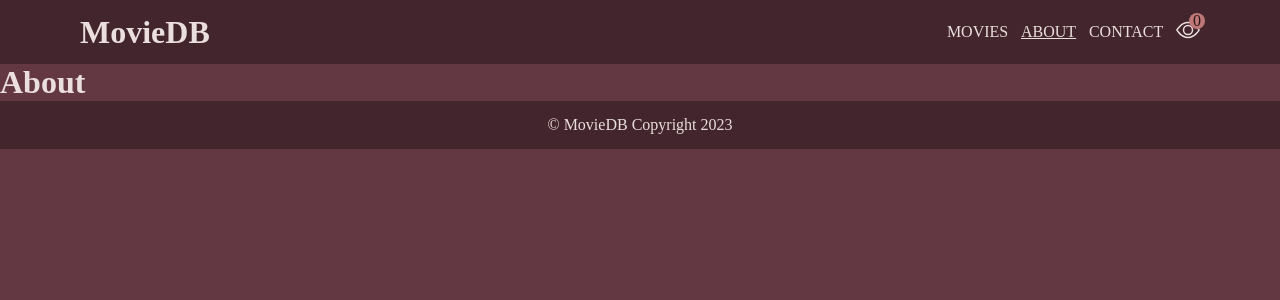
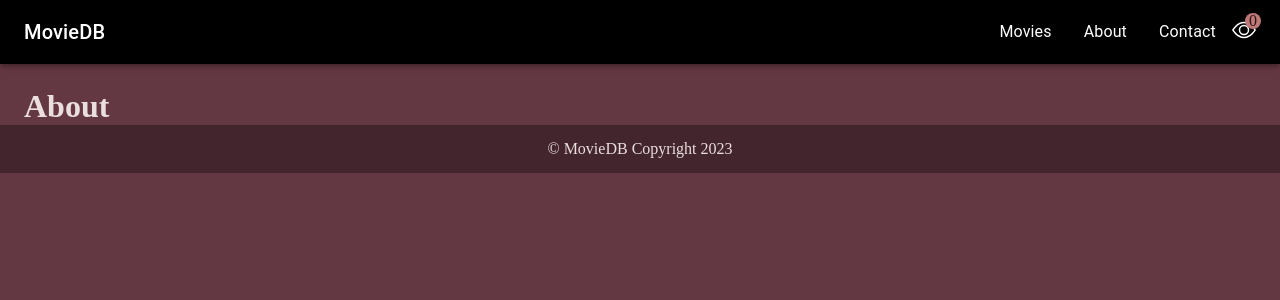
Before and after one commit to thereselinden/movieDB, a React (Vite) app: page /about in a window 1280 px wide. Shown: the top 300 px of the page. Built offline with nearby package versions, Linux system fonts and the light colour scheme.

Commit message:
added material ui components

```diff
--- a/src/components/FilterDropDown/FilterDropDown.jsx
+++ b/src/components/FilterDropDown/FilterDropDown.jsx
@@ -1,24 +1,46 @@
-import { useEffect, useState } from 'react';
+import Box from '@mui/material/Box';
+import InputLabel from '@mui/material/InputLabel';
+import MenuItem from '@mui/material/MenuItem';
+import FormControl from '@mui/material/FormControl';
+import Select from '@mui/material/Select';
+
 import './filterDropDown.css';
 
 const FilterDropDown = ({ filter, setFilter }) => {
-  // tidigare props handleFilterChange
-  // const [category, setCategory] = useState('popular');
-
-  // useEffect(() => {
-  //   handleFilterChange(category);
-  // }, [category, handleFilterChange]);
-
   return (
-    // <select value={category} onChange={e => setCategory(e.target.value)}>
-    <select
-      value={filter}
-      onChange={e => setFilter({ filter: e.target.value })}
-    >
-      <option value="popular">Popular</option>
-      <option value="top_rated">Top Rated</option>
-      <option value="upcoming">Upcoming</option>
-    </select>
+    <Box sx={{ minWidth: 120, textAlign: { xs: 'center', sm: 'left' } }}>
+      <FormControl>
+        <InputLabel id="category-label" sx={{ color: 'white' }}>
+          Category
+        </InputLabel>
+        <Select
+          sx={{
+            color: 'white',
+            '.MuiOutlinedInput-notchedOutline': {
+              borderColor: 'rgba(228, 219, 233, 0.25)',
+            },
+            '&.Mui-focused .MuiOutlinedInput-notchedOutline': {
+              borderColor: 'rgba(228, 219, 233, 0.25)',
+            },
+            '&:hover .MuiOutlinedInput-notchedOutline': {
+              borderColor: 'rgba(228, 219, 233, 0.25)',
+            },
+            '.MuiSvgIcon-root ': {
+              fill: 'white !important',
+            },
+          }}
+          labelId="category-label"
+          id="demo-simple-select"
+          value={filter}
+          label="Category"
+          onChange={e => setFilter({ filter: e.target.value })}
+        >
+          <MenuItem value={'popular'}>Popular</MenuItem>
+          <MenuItem value={'top_rated'}>Top Rated</MenuItem>
+          <MenuItem value={'upcoming'}>Upcoming</MenuItem>
+        </Select>
+      </FormControl>
+    </Box>
   );
 };
 
--- a/src/components/Header/Header.jsx
+++ b/src/components/Header/Header.jsx
@@ -1,22 +1,105 @@
-import { NavLink } from 'react-router-dom';
+import { NavLink, Link } from 'react-router-dom';
+import { useState } from 'react';
 import NavLinks from '../NavLinks/NavLinks';
 import MyMovies from '../MyMovies/MyMovies';
 
-import './header.css';
+import AppBar from '@mui/material/AppBar';
+import Box from '@mui/material/Box';
+import Divider from '@mui/material/Divider';
+import Drawer from '@mui/material/Drawer';
+import List from '@mui/material/List';
+import ListItem from '@mui/material/ListItem';
+import ListItemButton from '@mui/material/ListItemButton';
+import ListItemText from '@mui/material/ListItemText';
+import Toolbar from '@mui/material/Toolbar';
+import Typography from '@mui/material/Typography';
 
-const Header = () => {
+//import './header.css';
+
+const Header = props => {
+  const { window } = props;
+
+  const drawerWidth = 240;
+  const navItems = [
+    { name: 'Movies', to: '/' },
+    { name: 'About', to: 'about' },
+    { name: 'Contact', to: 'contact' },
+  ];
+
+  const [mobileOpen, setMobileOpen] = useState(false);
+
+  const handleDrawerToggle = () => {
+    setMobileOpen(prevState => !prevState);
+  };
+
+  const drawer = (
+    <Box onClick={handleDrawerToggle} sx={{ textAlign: 'center' }}>
+      <Typography variant="h6" sx={{ my: 2 }}>
+        Movie<span>DB</span>
+      </Typography>
+      <Divider sx={{ color: '#767070' }} />
+      <List>
+        {navItems.map(item => (
+          <Link to={item.to} key={item.name}>
+            <ListItem disablePadding>
+              <ListItemButton sx={{ textAlign: 'center' }}>
+                <ListItemText primary={item.name} />
+              </ListItemButton>
+            </ListItem>
+          </Link>
+        ))}
+      </List>
+    </Box>
+  );
+
+  const container =
+    window !== undefined ? () => window().document.body : undefined;
   return (
-    <header>
-      <h1>
-        <NavLink to="/">
-          Movie<span>DB</span>
-        </NavLink>
-      </h1>
-      <div>
-        <NavLinks />
-        <MyMovies />
-      </div>
-    </header>
+    <>
+      <Box sx={{ display: 'flex' }} component="header">
+        <AppBar component="nav" sx={{ backgroundColor: '#000000' }}>
+          <Toolbar>
+            <Typography
+              variant="h6"
+              component="div"
+              sx={{ flexGrow: 1, display: { xs: 'block' } }}
+            >
+              <Link to="/">
+                Movie<span>DB</span>
+              </Link>
+            </Typography>
+
+            <NavLinks
+              handleDrawerToggle={handleDrawerToggle}
+              navItems={navItems}
+            />
+
+            <MyMovies />
+          </Toolbar>
+        </AppBar>
+        <Box component="nav">
+          <Drawer
+            container={container}
+            variant="temporary"
+            open={mobileOpen}
+            onClose={handleDrawerToggle}
+            ModalProps={{
+              keepMounted: true, // Better open performance on mobile.
+            }}
+            anchor="right"
+            sx={{
+              display: { xs: 'block', sm: 'none' },
+              '& .MuiDrawer-paper': {
+                boxSizing: 'border-box',
+                width: drawerWidth,
+              },
+            }}
+          >
+            {drawer}
+          </Drawer>
+        </Box>
+      </Box>
+    </>
   );
 };
 
--- a/src/components/Main/Main.jsx
+++ b/src/components/Main/Main.jsx
@@ -5,12 +5,18 @@ import About from '../../pages/About/About';
 import Contact from '../../pages/Contact/Contact';
 import Actor from '../../pages/Actor/Actor';
 
+import Box from '@mui/material/Box';
+import Toolbar from '@mui/material/Toolbar';
+
 import './main.css';
 import NotFound from '../NotFound/NotFound';
 
 const Main = () => {
   return (
-    <main>
+    // <main>
+    <Box component="main" sx={{ px: { sm: 3 }, pt: 3 }}>
+      <Toolbar />
+
       <Routes>
         <Route path="/" element={<MovieList />} />
         <Route path=":id" element={<MovieDetails />} />
@@ -19,7 +25,8 @@ const Main = () => {
         <Route path="actor/:id" element={<Actor />} />
         <Route path="*" element={<NotFound />} />
       </Routes>
-    </main>
+    </Box>
+    // </main>
   );
 };
 
--- a/src/components/MovieCard/MovieCard.jsx
+++ b/src/components/MovieCard/MovieCard.jsx
@@ -1,23 +1,59 @@
 import { AiTwotoneStar } from 'react-icons/ai';
 import { Link } from 'react-router-dom';
+
+import ImageList from '@mui/material/ImageList';
+import ImageListItem from '@mui/material/ImageListItem';
+import ImageListItemBar from '@mui/material/ImageListItemBar';
+import ListSubheader from '@mui/material/ListSubheader';
+import IconButton from '@mui/material/IconButton';
+import InfoIcon from '@mui/icons-material/Info';
+import Rating from '@mui/material/Rating';
+import StarIcon from '@mui/icons-material/Star';
+import StarBorder from '@mui/icons-material/Star';
+import FavoriteBorderIcon from '@mui/icons-material/FavoriteBorder';
+
 import MarkAsSeenBtn from '../MarkAsSeenBtn/MarkAsSeenBtn';
 import './moviecard.css';
+import { useState } from 'react';
 
 const MovieCard = ({ movie }) => {
   const imgUrl = 'https://image.tmdb.org/t/p/w500/';
   return (
-    <article>
+    <>
       <Link to={movie.id.toString()}>
-        <img src={imgUrl + movie.poster_path} alt={movie.title} />
-        <div>
-          <h3>{movie.title}</h3>
-          <p>
-            <AiTwotoneStar /> <span>{movie.vote_average}</span>
-          </p>
-          <MarkAsSeenBtn />
-        </div>
+        <ImageListItem component="div">
+          <img
+            src={imgUrl + movie.poster_path}
+            srcSet={`${imgUrl}${movie.poster_path}`}
+            alt={movie.title}
+            loading="lazy"
+          />
+          <ImageListItemBar
+            title={movie.title}
+            subtitle={
+              <Rating
+                name="half-rating-read"
+                defaultValue={movie.vote_average}
+                precision={0.5}
+                max={10}
+                readOnly
+                emptyIcon={
+                  <StarBorder style={{ opacity: 1 }} fontSize="inherit" />
+                }
+              />
+            }
+            actionIcon={
+              <IconButton
+                sx={{ color: 'rgba(255, 255, 255, 0.9)' }}
+                aria-label="mark movie as seen"
+              >
+                <MarkAsSeenBtn />
+              </IconButton>
+            }
+          />
+        </ImageListItem>
       </Link>
-    </article>
+    </>
   );
 };
 
--- a/src/components/NavLinks/NavLinks.jsx
+++ b/src/components/NavLinks/NavLinks.jsx
@@ -1,19 +1,39 @@
+/* eslint-disable react/prop-types */
 import { NavLink } from 'react-router-dom';
+
+import IconButton from '@mui/material/IconButton';
+import MenuIcon from '@mui/icons-material/Menu';
+import List from '@mui/material/List';
+import ListItem from '@mui/material/ListItem';
+import ListItemButton from '@mui/material/ListItemButton';
+import ListItemText from '@mui/material/ListItemText';
+
 import './navLinks.css';
 
-const NavLinks = () => {
+const NavLinks = ({ handleDrawerToggle, navItems }) => {
   return (
-    <ul className="nav-links">
-      <li>
-        <NavLink to="/">Movies</NavLink>
-      </li>
-      <li>
-        <NavLink to="about">About</NavLink>
-      </li>
-      <li>
-        <NavLink to="contact">Contact</NavLink>
-      </li>
-    </ul>
+    <>
+      <IconButton
+        color="inherit"
+        aria-label="open drawer"
+        edge="start"
+        onClick={handleDrawerToggle}
+        sx={{ mr: 2, display: { sm: 'none' } }}
+      >
+        <MenuIcon />
+      </IconButton>
+      <List sx={{ display: { xs: 'none', sm: 'flex' } }} component="ul">
+        {navItems.map(item => (
+          <NavLink to={item.to} key={item.name}>
+            <ListItem disablePadding>
+              <ListItemButton sx={{ textAlign: 'center' }}>
+                <ListItemText primary={item.name} />
+              </ListItemButton>
+            </ListItem>
+          </NavLink>
+        ))}
+      </List>
+    </>
   );
 };
 
--- a/src/pages/MovieList/MovieList.jsx
+++ b/src/pages/MovieList/MovieList.jsx
@@ -1,9 +1,10 @@
 import FilterDropDown from '../../components/FilterDropDown/FilterDropDown';
 import MovieCard from '../../components//MovieCard/MovieCard';
 import useFetch from '../../hooks/useFetch';
-import './movieList.css';
-import { useCallback, useState } from 'react';
+//import './movieList.css';
 import { useSearchParams } from 'react-router-dom';
+
+import Grid from '@mui/material/Grid';
 
 const MovieList = () => {
   const [filter, setFilter] = useSearchParams({ filter: 'popular' });
@@ -12,43 +13,22 @@ const MovieList = () => {
     'filter'
   )}?api_key=${import.meta.env.VITE_API_KEY}`;
 
-  // const defaultUrl = `${import.meta.env.VITE_API_URL}/popular?api_key=${
-  //   import.meta.env.VITE_API_KEY
-  // }`;
-
-  //const [url, setUrl] = useState(defaultUrl);
-
   const { data: movies, isLoading, errorMessage } = useFetch(url);
 
-  // useCallback för att ta bort eslint in FilterDropDown
-  // const handleFilterChange = useCallback(category => {
-  //   setUrl(
-  //     `${import.meta.env.VITE_API_URL}/${category}?api_key=${
-  //       import.meta.env.VITE_API_KEY
-  //     }`
-  //   );
-  // }, []);
-
   return (
-    <div>
+    <>
       <FilterDropDown filter={filter.get('filter')} setFilter={setFilter} />
-      {/* <FilterDropDown handleFilterChange={handleFilterChange} /> */}
       {errorMessage && <p>Something went wrong</p>}
       {isLoading && <p>Loading.....</p>}
-      <h3>
-        {filter.get('filter') === 'top_rated'
-          ? 'Top Rated'
-          : filter.get('filter')}
-        movies
-      </h3>
-
-      <section className="movie-grid">
+      <Grid container sx={{ pt: 3 }}>
         {movies &&
           movies.results.map(movie => (
-            <MovieCard key={movie.id} movie={movie} />
+            <Grid item xs={6} sm={4} md={3} key={movie.id} component="article">
+              <MovieCard movie={movie} />
+            </Grid>
           ))}
-      </section>
-    </div>
+      </Grid>
+    </>
   );
 };
 
```
